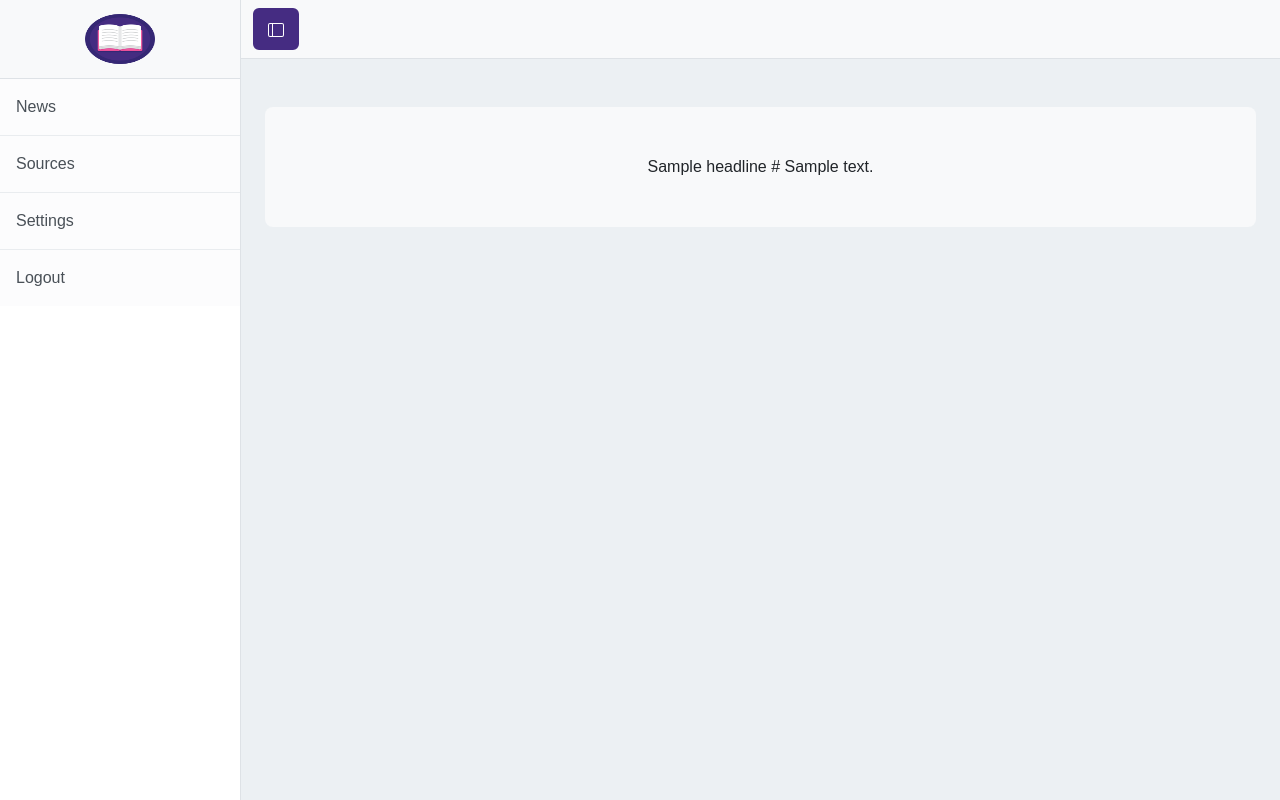
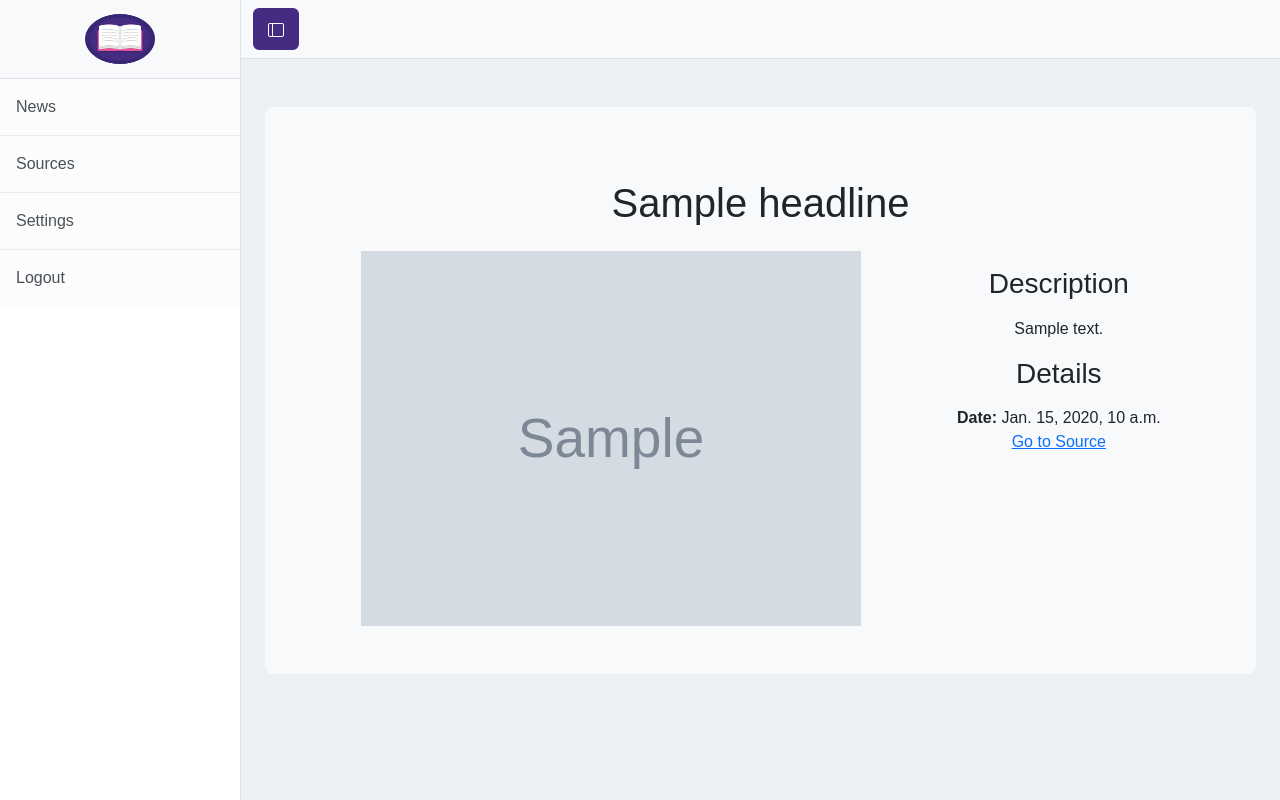
Before and after one commit to dankrzeminski32/epoch, a Django app: page /news/detail/1 in a window 1280 px wide. Run offline with Django 4.2, Linux system fonts and the light colour scheme; tables that the repository leaves empty hold one stand-in row (values such as "Sample post"); grey boxes marked "Sample" are stand-in pictures; some libraries are stand-ins or nearby versions.

Commit message:
detail page

```diff
--- a/epoch/sources/templates/sources/news-detail.html
+++ b/epoch/sources/templates/sources/news-detail.html
@@ -5,9 +5,43 @@
 {% block inner-content %}
 <div class="container my-5">
   <div class="p-5 text-center bg-body-tertiary rounded-3">
-    {{ headline.title }}
-    {{ headline.link }}
-    {{ headline.description }}
+<!-- Page Content -->
+<div class="container">
+
+    <!-- Portfolio Item Heading -->
+    <h1 class="my-4">{{ headline.title }}
+    </h1>
+
+    <!-- Portfolio Item Row -->
+    <div class="row">
+
+      <div class="col-md-8">
+      {% if headline.img %}
+        <img src="{{ headline.img }}" height="750" width="500" class="img-fluid" alt="...">
+      {% elif headline.source.img_link %}
+        <img src="{{ headline.source.img_link}}" height="750" width="500" class="img-fluid" alt="...">
+        {% else %}
+          <img src="{% static 'img/default-image.jpg' %}" height="750" width="500" class="img_fluid" alt="...">
+      {% endif %}
+      </div>
+
+      <div class="col-md-4">
+        <h3 class="my-3">Description</h3>
+        <p>{{ headline.description }}</p>
+        <h3 class="my-3">Details</h3>
+          <div>
+          <div><strong>Date: </strong>{{ headline.published }}</div>
+          <a href="{{ headline.link }}">Go to Source</a>
+        </div>
+      </div>
+
+    </div>
+    <!-- /.row -->
+
+
+  </div>
+  <!-- /.container -->
+
   </div>
   </div>
 {% endblock %}
--- a/epoch/sources/templates/sources/sources.html
+++ b/epoch/sources/templates/sources/sources.html
@@ -15,7 +15,7 @@
         {{source.title}}
       </button>
     </h2>
-    <div id="mysource{{forloop.counter}}" class="accordion-collapse collapse" data-bs-parent="#accordionMySources">
+    <div id="mysource{{forloop.counter}}" class="p-4 accordion-collapse collapse" data-bs-parent="#accordionMySources">
       <div class="accordion-body d-flex justify-content-evenly align-items-center">
         <div class="w-50">
           <strong>Description:</strong> {{source.description}}
@@ -44,7 +44,7 @@
         {{source.title}}
       </button>
     </h2>
-    <div id="error{{forloop.counter}}" class="accordion-collapse collapse" data-bs-parent="#accordionExample">
+    <div id="error{{forloop.counter}}" class="p-4 accordion-collapse collapse" data-bs-parent="#accordionExample">
       <div class="accordion-body d-flex justify-content-evenly align-items-center">
         <div class="w-50">
           <strong>Description:</strong> {{source.description}}
```
